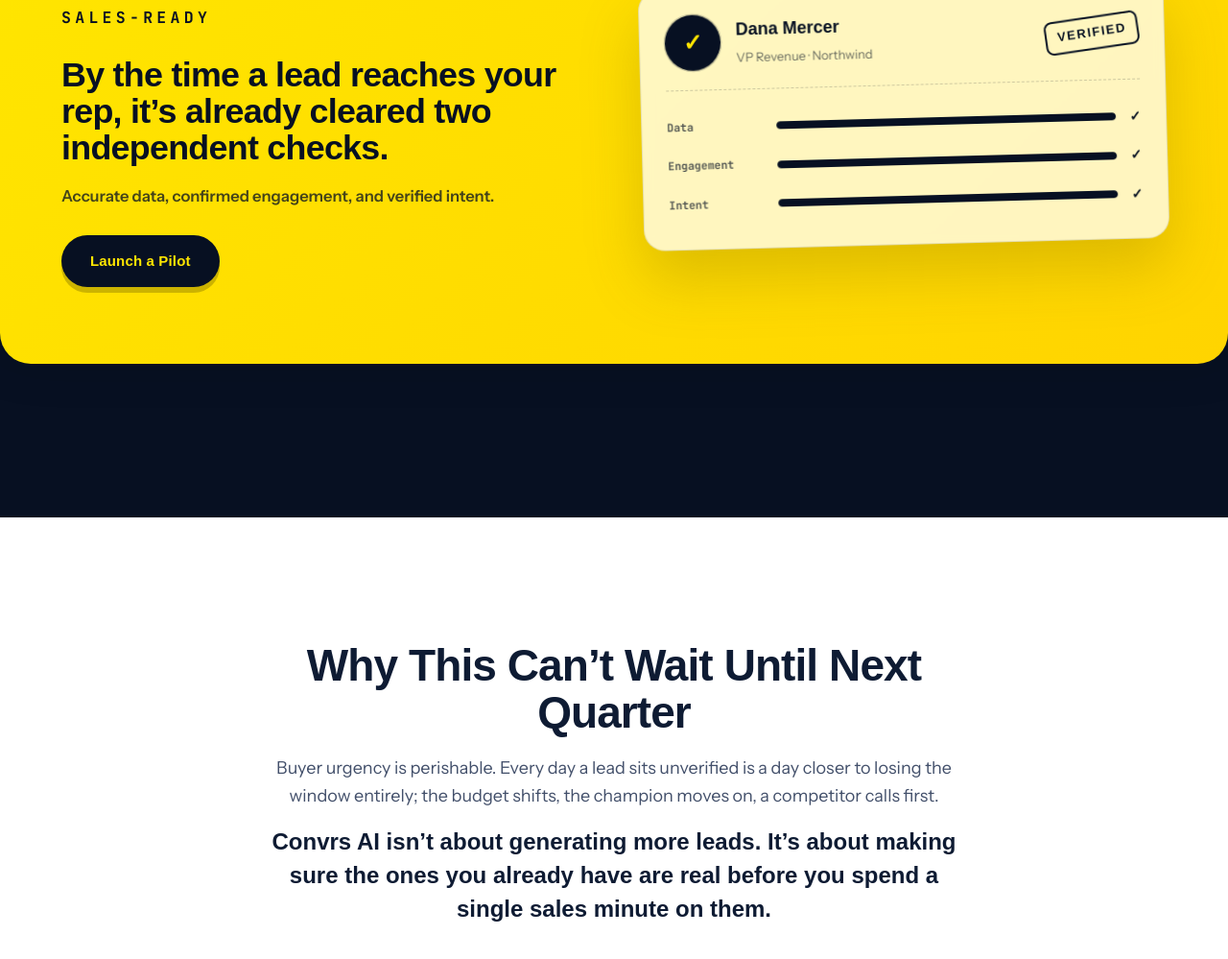
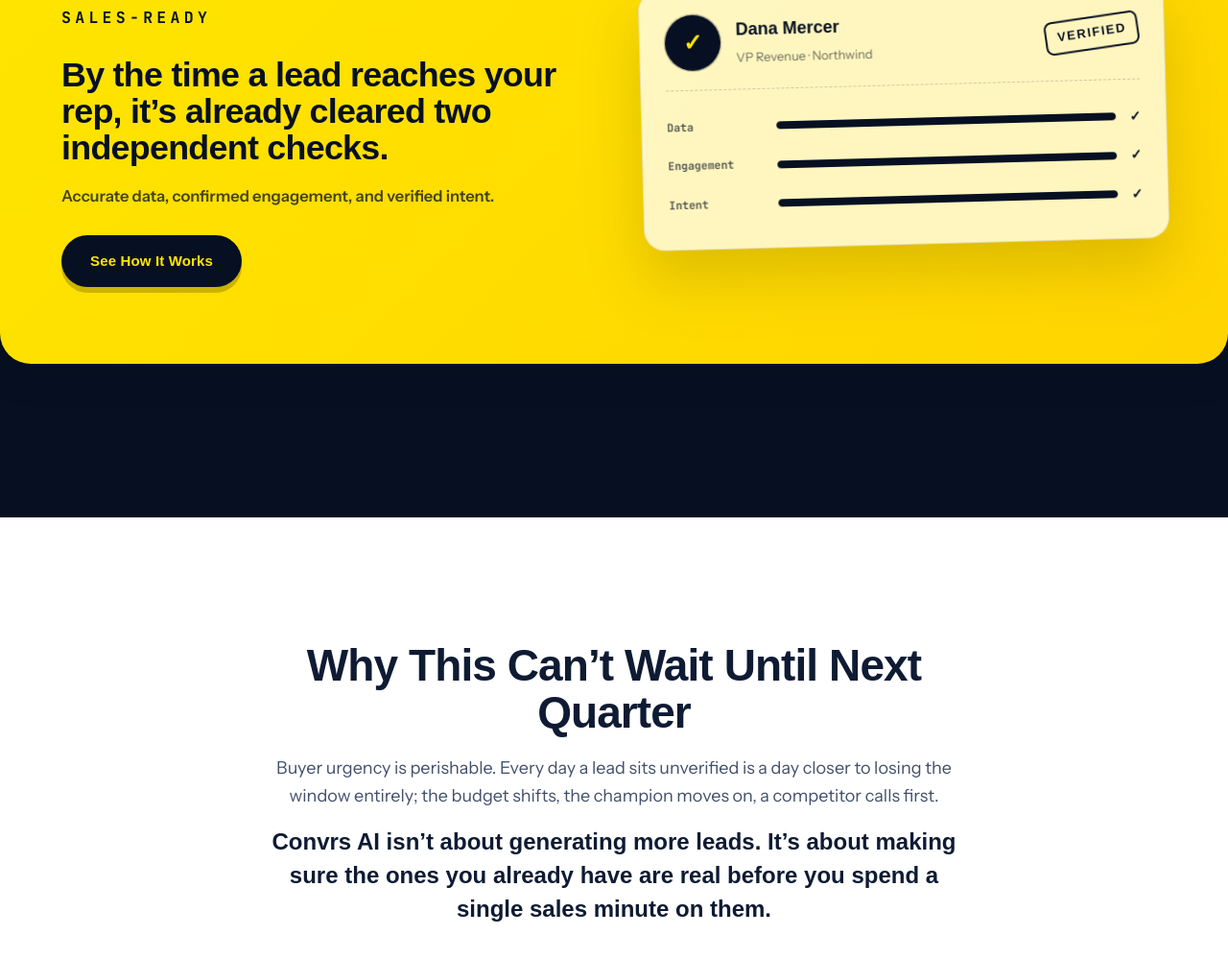
Before and after one commit to marketwavegen/convrsai, a plain HTML site: page index.html in a window 1280 px wide. Shown: the part 3894-4893 px from the top of the page at 96% size. Drawn offline with Linux system fonts and the light colour scheme; a web font is replaced by a local one.

Commit message:
Wire real CTA destinations on campaign LP
Launch a Pilot -> Calendly booking (30min slot)
See How It Works -> test.convrsai.com demo section
Also swaps the yellow SALES-READY card's CTA from Launch a Pilot
to See How It Works, per client direction.

```diff
--- a/index.html
+++ b/index.html
@@ -27,7 +27,7 @@
 			<a href="#how-it-works">How It Works</a>
 			<a href="#faq">FAQ</a>
 		</nav>
-		<a class="btn btn-yellow" href="#cta">Launch a Pilot</a>
+		<a class="btn btn-yellow" href="https://calendly.com/allen-marketwavegen/30min?month=2026-07" target="_blank" rel="noopener">Launch a Pilot</a>
 	</div>
 </header>
 
@@ -50,8 +50,8 @@
 				<h1 class="hero-h1" data-split>Every Vendor Says &#8220;AI.&#8221; Almost None of Them Fix the One Thing Actually Bleeding Your Pipeline.</h1>
 				<p class="hero-sub reveal-up" data-delay="600">Convrs AI verifies every lead, the data, the engagement, and the intent within minutes of the form-fill. So, your sales team never opens another dead-end call again.</p>
 				<div class="hero-cta reveal-up" data-delay="750">
-					<a class="btn btn-yellow btn-lg magnetic" href="#cta">Launch a Pilot</a>
-					<a class="btn-ghost" href="#how-it-works">See How It Works <span class="arrow" aria-hidden="true">&rarr;</span></a>
+					<a class="btn btn-yellow btn-lg magnetic" href="https://calendly.com/allen-marketwavegen/30min?month=2026-07" target="_blank" rel="noopener">Launch a Pilot</a>
+					<a class="btn-ghost" href="https://test.convrsai.com/#demo" target="_blank" rel="noopener">See How It Works <span class="arrow" aria-hidden="true">&rarr;</span></a>
 				</div>
 				<div class="hero-ticker reveal-up" data-delay="900" aria-hidden="true">
 					<span class="ticker-item"><b data-count="32" data-suffix="M+">0</b> daily buyer signals</span>
@@ -191,7 +191,7 @@
 						<p class="step-eyebrow">STEP 1</p>
 						<h3>Deep Verification Research</h3>
 						<p>The instant a lead comes in, Convrs AI runs a full research pass against the prospect&#8217;s stated identity &mdash; industry, revenue band, job title &mdash; cross-checked against live, current data. Not a stale database. Not a static script. If something&#8217;s off, you know before your rep reaches out.</p>
-						<a class="btn btn-dark magnetic" href="#cta">Launch a Pilot</a>
+						<a class="btn btn-dark magnetic" href="https://calendly.com/allen-marketwavegen/30min?month=2026-07" target="_blank" rel="noopener">Launch a Pilot</a>
 					</div>
 					<div class="stack-visual">
 						<div class="mock mock-research">
@@ -215,7 +215,7 @@
 						<p class="step-eyebrow">STEP 2</p>
 						<h3>AI Voice Confirmation</h3>
 						<p>A conversational AI agent calls the prospect to confirm the phone number is live, the engagement is real, and the interest is genuine &mdash; captured in the prospect&#8217;s own words, in real time.</p>
-						<a class="btn btn-yellow magnetic" href="#cta">Launch a Pilot</a>
+						<a class="btn btn-yellow magnetic" href="https://calendly.com/allen-marketwavegen/30min?month=2026-07" target="_blank" rel="noopener">Launch a Pilot</a>
 					</div>
 					<div class="stack-visual">
 						<div class="mock mock-voice">
@@ -242,7 +242,7 @@
 						<p class="step-eyebrow step-eyebrow-dark">SALES-READY</p>
 						<h3 class="h3-dark">By the time a lead reaches your rep, it&#8217;s already cleared two independent checks.</h3>
 						<p class="p-dark">Accurate data, confirmed engagement, and verified intent.</p>
-						<a class="btn btn-navy magnetic" href="#cta">Launch a Pilot</a>
+						<a class="btn btn-navy magnetic" href="https://test.convrsai.com/#demo" target="_blank" rel="noopener">See How It Works</a>
 					</div>
 					<div class="stack-visual">
 						<div class="mock mock-verified">
@@ -310,7 +310,7 @@
 		<div class="cta-glow" aria-hidden="true"></div>
 		<div class="container cta-inner">
 			<h2 class="reveal-up" data-split>Convrs AI closes it in real time, in three steps.</h2>
-			<a class="btn btn-yellow btn-xl magnetic reveal-up" href="#">Launch a Pilot</a>
+			<a class="btn btn-yellow btn-xl magnetic reveal-up" href="https://calendly.com/allen-marketwavegen/30min?month=2026-07" target="_blank" rel="noopener">Launch a Pilot</a>
 		</div>
 	</section>
 
```
